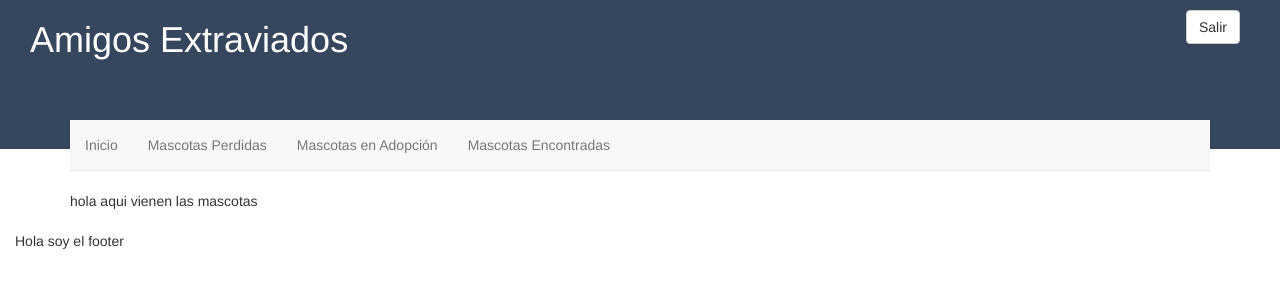
After one commit to daeiouabc/amigosextraviados, a Python web app: template front/templates/inicio.html in a window 1280 px wide. The commit adds this page. Shown: the top 300 px of the page. Run offline with Jinja, Linux system fonts and the light colour scheme; the template is opened without the code that fills it, so the values that code supplies are empty; some libraries are stand-ins or nearby versions.

Commit message:
avance al fornto de inicio y log-in

```diff
--- a/front/static/css/app.css
+++ b/front/static/css/app.css
@@ -1,3 +1,10 @@
+body{
+	left: 0;
+  	margin: 0;
+  	overflow-x: hidden;
+  	position: relative;
+}
+
 input{
 	margin: 10px;
 }
@@ -8,15 +15,18 @@ input{
 	margin: 0px;
 }
 
-.head{
+
+/*++++++++++++++++*/
+.page-header{
+	margin-top: 0;
 	border-bottom: 1px solid;
 	background-color: #36465D;
 	color:white;
 	min-height: 150px;
 }
 
-.head .btn{
-	margin-top: 1.25em;
+.page-header a{
+	margin: 10px;
 }
 
 .slide{
@@ -27,7 +37,7 @@ input{
 .bienvenido{
 	border-top: solid 1px;
 	left: 32.5%;
-	margin-top: -47px;
+	margin-top: -66px;
 	box-shadow:  0px 0px 4px 1px #777;
 	position: absolute;
 	background-color: white;
@@ -44,11 +54,6 @@ input{
 .camposR{
 	left: 8%;
 }
-
-.btn-registro{
-	margin: 0px 124px;
-}
-
 
 .info{
 	margin-top: 200px;
@@ -69,3 +74,14 @@ input{
 	height: 230px;
 
 }
+
+.btn-down{
+	margin-top: 430px;
+	text-align: center;
+}
+
+
+
+.navbar{
+	margin-top: -50px;
+}
--- a/front/static/js/app.js
+++ b/front/static/js/app.js
@@ -5,15 +5,19 @@ var main = function() {
 	});
 
 	$('#up').click(function(){
-		$("body").animate({scrollTop:$('.head').offset().top}, 200);
+		console.log('click')
+		$("body").animate({scrollTop:$('#head').offset().top}, 200);
+
 	});
 
 
 	$(window).scroll(function (event) {
     var scroll = $(window).scrollTop();
     // Do something
-	    if(scroll >= $('#slide2').offset().top) {
+	    if(scroll >=($('#slide2').offset().top)-50) {
 			$('.info').animate({left:'0px'},200);
+		}else{
+			$('.info').animate({left:'450px'},200);
 		}
 	});
 
--- /dev/null
+++ b/front/templates/inicio.html
@@ -0,0 +1,7 @@
+{% extends 'template_base.html' %}
+{% block contenido %}
+
+
+hola aqui vienen las mascotas
+
+{% endblock %}
--- /dev/null
+++ b/front/templates/template_base.html
@@ -0,0 +1,69 @@
+<!DOCTYPE html>
+	<head>
+		<meta charset='utf-8'>
+		<title>Amigos Extraviados</title>
+		<link rel="stylesheet" href="{{STATIC_URL}}libs/bootstrap/bootstrap.min.css">
+		<link href="//maxcdn.bootstrapcdn.com/font-awesome/4.2.0/css/font-awesome.min.css" rel="stylesheet">
+		<link rel="stylesheet" href="{{STATIC_URL}}css/app.css">
+		<script src="{{STATIC_URL}}libs/jquery/jquery.min.js" ></script>
+		<script src="{{STATIC_URL}}libs/bootstrap/bootstrap.min.js" ></script>
+		<script src="{{STATIC_URL}}js/app.js" ></script>
+
+		<meta name="viewport" content="width=device-width, initial-scale=1, maximum-scale=1, user-scalable=no">
+	</head>
+	<body>
+
+		<section>
+			<header  class="page-header">
+				<div class="col-md-12">
+					<div class="col-md-6">
+						<h1>Amigos Extraviados </h1>
+					</div>
+					<div class="col-md-6">
+						<a type="button" class="btn btn-default pull-right">Salir</a>
+					</div>
+				</div>
+			</header>
+
+			<div class="container">
+				<nav  class="navbar navbar-default navbar-static-top" role="navigation">
+					<div class="collapse navbar-collapse" id="bs-example-navbar-collapse-1">
+						<ul  class="nav navbar-nav">
+							<li>
+								<a href="">
+								 Inicio
+								</a>
+							</li>
+							<li >
+								<a id="cat_perdidos" href="">Mascotas Perdidas</a>
+							</li>
+							<li>
+								<a href="">Mascotas en Adopción</a>
+							</li>
+							<li>
+								<a href="">Mascotas Encontradas</a>
+							</li>
+						</ul>
+					</div>
+				</nav>
+
+				{% block contenido %}
+
+
+				{% endblock %}
+
+
+
+
+			</div>
+			<footer class="footer">
+				<br>
+				<div class="col-lg-2 col-md-2 col-sm-2 col-centered">
+					Hola soy el footer
+				</div>
+			</footer>
+	</section>
+
+
+	</body>
+</html>
--- a/front/urls.py
+++ b/front/urls.py
@@ -3,6 +3,7 @@ from django.conf.urls import patterns, url
 urlpatterns = patterns('',
 
   url(r'^$', 'front.views.index', name='index'),
+  url(r'^inicio/$', 'front.views.inicio', name='inicio'),
   url(r'^perdidos/$', 'front.views.perdidos', name='perdidos'),
   url(r'^encontrados/$', 'front.views.encontrados', name='encontrados'),
   url(r'^adopciones/$', 'front.views.adopcion', name='adopciones'),
--- a/front/views.py
+++ b/front/views.py
@@ -6,6 +6,10 @@ from django.template.context import RequestContext
 
 def index(request):
     return render_to_response('index.html', context_instance=RequestContext(request))
+
+
+def inicio(request):
+    return render_to_response('inicio.html', context_instance=RequestContext(request))
 
 
 def perdidos(request):
```
Also changed, not shown: front/templates/index.html (+37 -8 lines).
